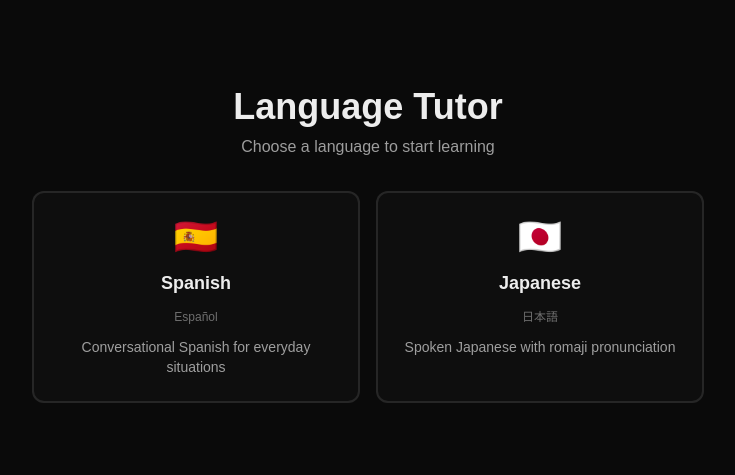
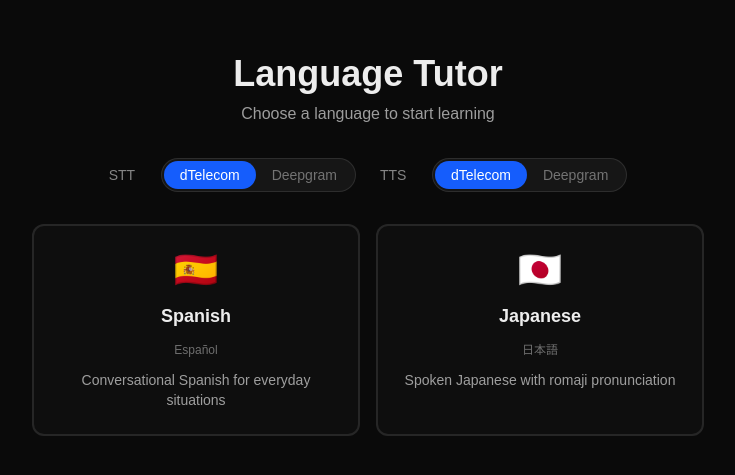
Before and after one commit to dTelecom/ai-tutor-demo, a Next.js app: page / in a window 1280 px wide. Shown: the part 155-630 px from the top of the page, without its empty margins (272-1007 px from the left). Built offline with nearby package versions, Linux system fonts and the light colour scheme.

Commit message:
Add dynamic STT/TTS provider selector on landing page
UI pill toggles let users choose Deepgram vs dTelecom per session,
persisted in localStorage. Defaults to dTelecom for both.

Co-Authored-By: Claude Opus 4.6 <noreply@anthropic.com>

```diff
--- a/app/api/start-session/route.ts
+++ b/app/api/start-session/route.ts
@@ -32,7 +32,7 @@ process.on("exit", cleanupAgents);
 
 export async function POST(req: NextRequest) {
   try {
-    const { lessonId, studentName, userId } = await req.json();
+    const { lessonId, studentName, userId, sttProvider, ttsProvider } = await req.json();
 
     if (!lessonId || !studentName) {
       return NextResponse.json(
@@ -108,6 +108,8 @@ export async function POST(req: NextRequest) {
           AGENT_USER_ID: userId || "",
           DEBUG: process.env.DEBUG || "@dtelecom/agents*",
           DUMP_AUDIO: process.env.DUMP_AUDIO || "",
+          ...(sttProvider && { STT_PROVIDER: sttProvider }),
+          ...(ttsProvider && { TTS_PROVIDER: ttsProvider }),
         },
         stdio: ["ignore", "inherit", "inherit"],
       });
--- a/app/lessons/[lang]/page.tsx
+++ b/app/lessons/[lang]/page.tsx
@@ -36,7 +36,17 @@ export default function LessonsPage({
 
     try {
       const userId = getUserId(lang);
-      const { token, wsUrl, roomName } = await startSession(lessonId, name, userId);
+      let sttProvider: string | undefined;
+      let ttsProvider: string | undefined;
+      try {
+        const raw = localStorage.getItem("tutor:providers");
+        if (raw) {
+          const parsed = JSON.parse(raw);
+          sttProvider = parsed.stt;
+          ttsProvider = parsed.tts;
+        }
+      } catch {}
+      const { token, wsUrl, roomName } = await startSession(lessonId, name, userId, { sttProvider, ttsProvider });
       sessionStorage.setItem(
         `tutor:${roomName}`,
         JSON.stringify({ token, wsUrl, lessonId }),
--- a/app/page.tsx
+++ b/app/page.tsx
@@ -1,11 +1,82 @@
 "use client";
 
 import { useRouter } from "next/navigation";
+import { useState, useEffect } from "react";
 import SubjectCard from "@/components/SubjectCard";
 import { languages } from "@/lib/languages";
 
+type Provider = "deepgram" | "dtelecom";
+
+interface ProviderSelection {
+  stt: Provider;
+  tts: Provider;
+}
+
+const STORAGE_KEY = "tutor:providers";
+const DEFAULT_PROVIDERS: ProviderSelection = { stt: "dtelecom", tts: "dtelecom" };
+
+function loadProviders(): ProviderSelection {
+  if (typeof window === "undefined") return DEFAULT_PROVIDERS;
+  try {
+    const raw = localStorage.getItem(STORAGE_KEY);
+    if (raw) return { ...DEFAULT_PROVIDERS, ...JSON.parse(raw) };
+  } catch {}
+  return DEFAULT_PROVIDERS;
+}
+
+function ProviderToggle({
+  label,
+  value,
+  onChange,
+}: {
+  label: string;
+  value: Provider;
+  onChange: (v: Provider) => void;
+}) {
+  const options: { id: Provider; name: string }[] = [
+    { id: "dtelecom", name: "dTelecom" },
+    { id: "deepgram", name: "Deepgram" },
+  ];
+  return (
+    <div className="flex items-center gap-3">
+      <span className="text-sm text-white/50 w-10">{label}</span>
+      <div className="flex rounded-full border border-white/10 bg-white/5 p-0.5">
+        {options.map((opt) => (
+          <button
+            key={opt.id}
+            onClick={() => onChange(opt.id)}
+            className={`rounded-full px-4 py-1 text-sm transition-colors ${
+              value === opt.id
+                ? "bg-blue-600 text-white"
+                : "text-white/40 hover:text-white/70"
+            }`}
+          >
+            {opt.name}
+          </button>
+        ))}
+      </div>
+    </div>
+  );
+}
+
 export default function Home() {
   const router = useRouter();
+  const [providers, setProviders] = useState<ProviderSelection>(DEFAULT_PROVIDERS);
+
+  useEffect(() => {
+    const loaded = loadProviders();
+    setProviders(loaded);
+    // Persist defaults so lessons page always has a value
+    if (!localStorage.getItem(STORAGE_KEY)) {
+      localStorage.setItem(STORAGE_KEY, JSON.stringify(loaded));
+    }
+  }, []);
+
+  function updateProvider(key: keyof ProviderSelection, value: Provider) {
+    const next = { ...providers, [key]: value };
+    setProviders(next);
+    localStorage.setItem(STORAGE_KEY, JSON.stringify(next));
+  }
 
   return (
     <main className="flex min-h-screen flex-col items-center justify-center p-8">
@@ -15,6 +86,19 @@ export default function Home() {
           <p className="mt-2 text-white/60">
             Choose a language to start learning
           </p>
+        </div>
+
+        <div className="flex justify-center gap-6">
+          <ProviderToggle
+            label="STT"
+            value={providers.stt}
+            onChange={(v) => updateProvider("stt", v)}
+          />
+          <ProviderToggle
+            label="TTS"
+            value={providers.tts}
+            onChange={(v) => updateProvider("tts", v)}
+          />
         </div>
 
         <div className="grid grid-cols-2 gap-4">
--- a/lib/api.ts
+++ b/lib/api.ts
@@ -4,11 +4,18 @@ export async function startSession(
   lessonId: string,
   studentName: string,
   userId: string,
+  options?: { sttProvider?: string; ttsProvider?: string },
 ): Promise<StartSessionResponse> {
   const res = await fetch("/api/start-session", {
     method: "POST",
     headers: { "Content-Type": "application/json" },
-    body: JSON.stringify({ lessonId, studentName, userId }),
+    body: JSON.stringify({
+      lessonId,
+      studentName,
+      userId,
+      sttProvider: options?.sttProvider,
+      ttsProvider: options?.ttsProvider,
+    }),
   });
 
   if (!res.ok) {
```
